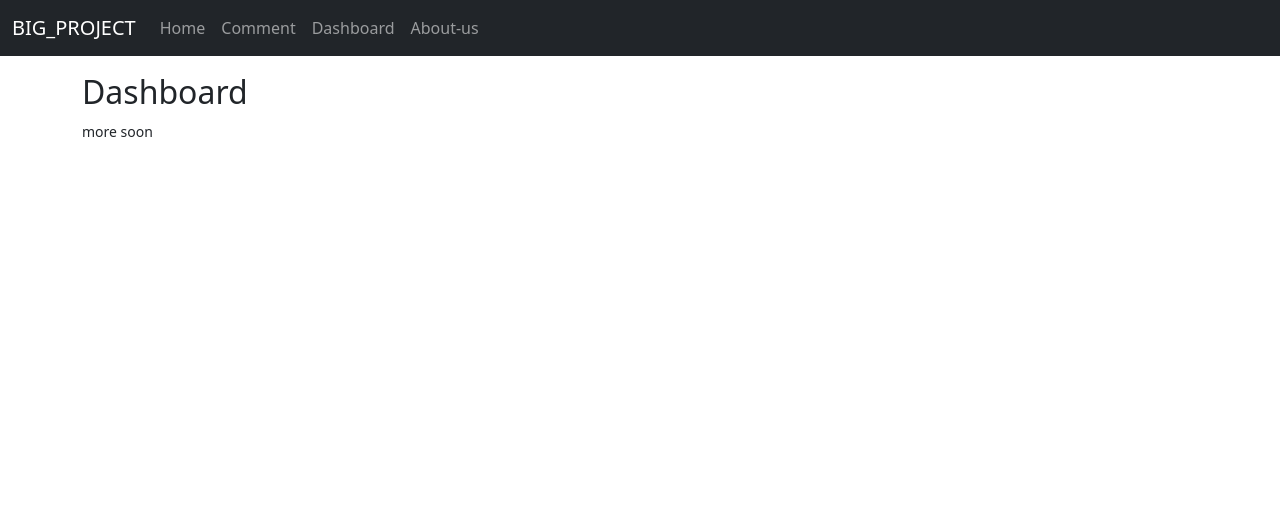
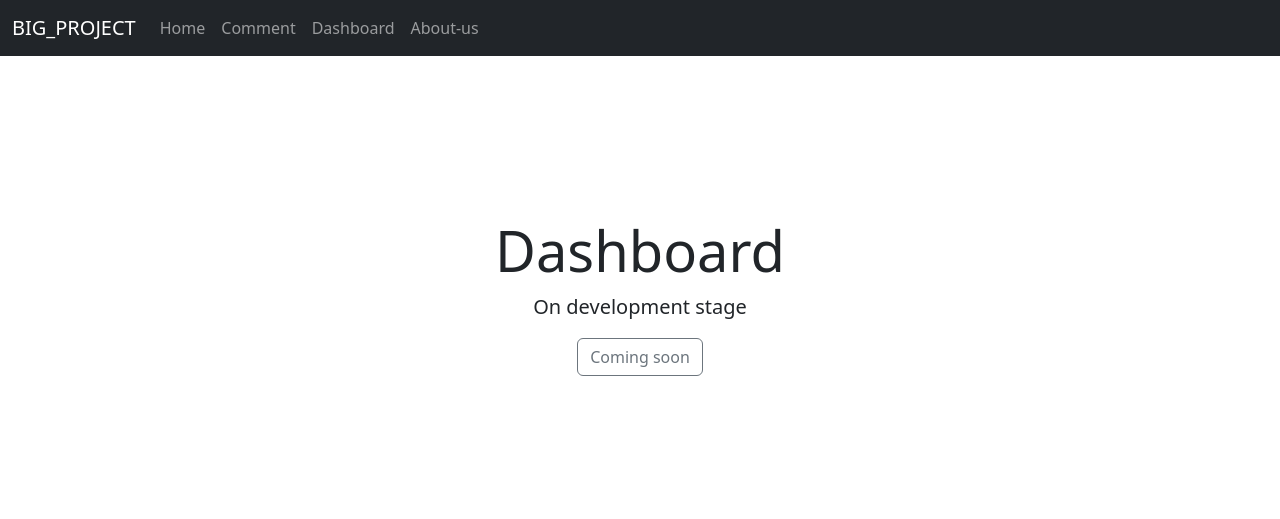
Before and after one commit to leonidpinchuk/big_project, a Django app: template front_end/main/templates/main/dashboard.html in a window 1280 px wide. Shown: the top 519 px of the page. Run offline with Django 3.2, Linux system fonts and the light colour scheme; the template is opened without the code that fills it, so the values that code supplies are empty.

Commit message:
Dashboard page update

```diff
--- a/front_end/main/templates/main/dashboard.html
+++ b/front_end/main/templates/main/dashboard.html
@@ -5,6 +5,13 @@
 {% endblock %}
 
 {% block content %}
-  <h2> Dashboard </h2>
-  <small> more soon </small>
+  <div class="position-relative overflow-hidden p-3 p-md-5 m-md-3 text-center bg-_light">
+    <div class="col-md-5 p-lg-5 mx-auto my-5">
+      <h1 class="display-4 fw-normal">Dashboard</h1>
+      <p class="lead fw-normal">On development stage</p>
+      <a class="btn btn-outline-secondary" href="{% url 'dashboard' %}">Coming soon</a>
+    </div>
+    <div class="product-device shadow-sm d-none d-md-block"></div>
+    <div class="product-device product-device-2 shadow-sm d-none d-md-block"></div>
+  </div>
 {% endblock %}
```
